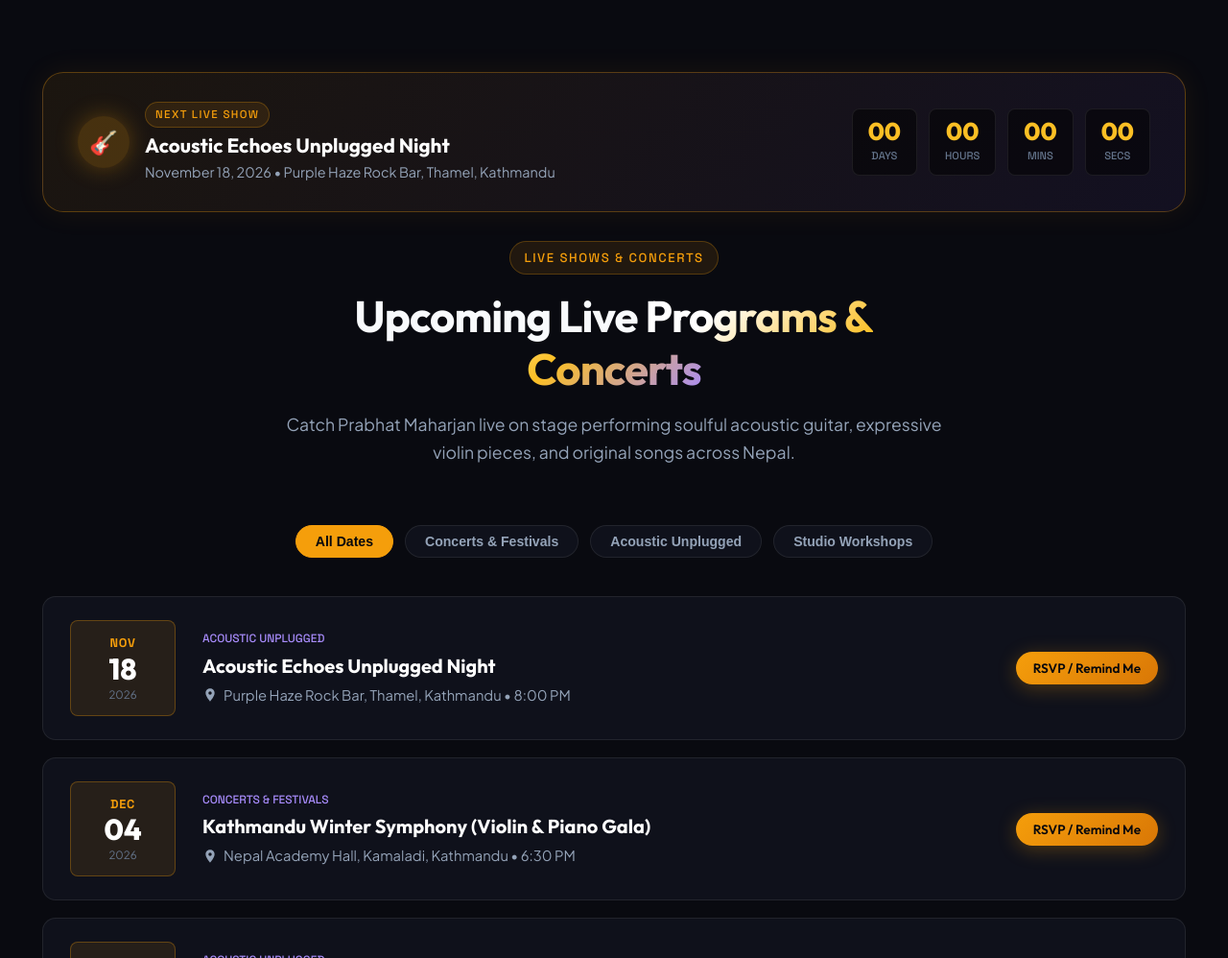
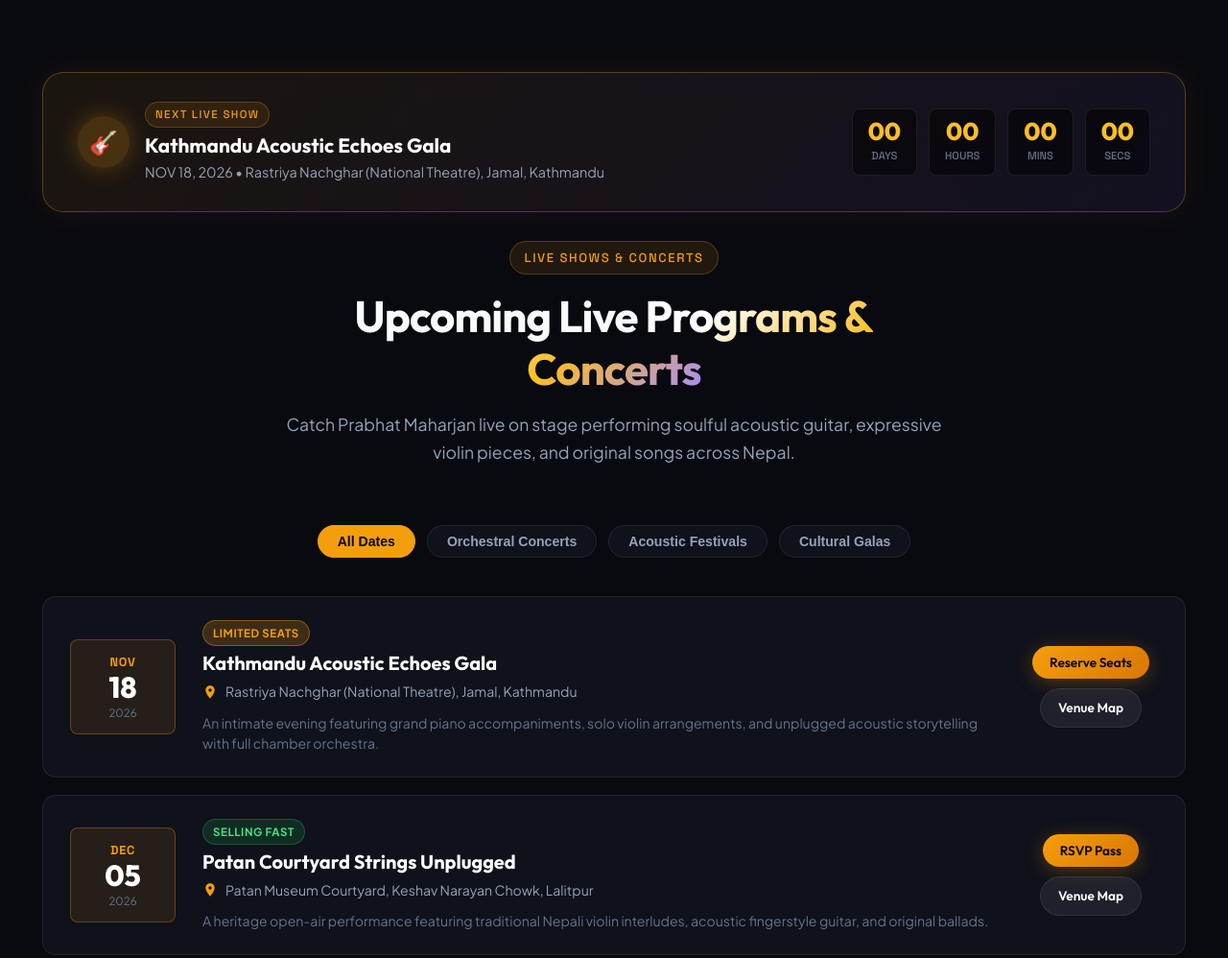
Before and after one commit to shakyamtech/Prabhat-Maharjan-, a plain HTML site: page index.html in a window 1280 px wide. Shown: the part 6980-7978 px from the top of the page at 96% size. Drawn offline with Linux system fonts and the light colour scheme.

Commit message:
fix(sync): synchronize live shows dynamically between CMS store and homepage

```diff
--- a/index.html
+++ b/index.html
@@ -767,13 +767,13 @@
         <!-- Filter tabs -->
         <div class="shows-filters-bar">
           <button class="shows-filter-btn active" data-filter="all">All Dates</button>
-          <button class="shows-filter-btn" data-filter="concert">Concerts & Festivals</button>
-          <button class="shows-filter-btn" data-filter="acoustic">Acoustic Unplugged</button>
-          <button class="shows-filter-btn" data-filter="workshop">Studio Workshops</button>
+          <button class="shows-filter-btn" data-filter="concert">Orchestral Concerts</button>
+          <button class="shows-filter-btn" data-filter="festival">Acoustic Festivals</button>
+          <button class="shows-filter-btn" data-filter="gala">Cultural Galas</button>
         </div>
 
-        <!-- Show Cards List -->
-        <div class="shows-list">
+        <!-- Show Cards List (Dynamic from CMS Store) -->
+        <div class="shows-list" id="shows-list">
           <!-- Show 1 -->
           <div class="show-card" data-category="acoustic">
             <div class="show-date-badge">
--- a/js/main.js
+++ b/js/main.js
@@ -132,23 +132,23 @@ function initConcertCountdown() {
    UPCOMING LIVE SHOWS / GIGS FILTERING & TICKET ACTIONS
 -------------------------------------------------------------------------- */
 function initShowsFilter() {
-  const showsGrid = document.getElementById('shows-grid');
-  if (showsGrid && window.cmsStore && window.cmsStore.getShows) {
+  const showsContainers = document.querySelectorAll('#shows-grid, #shows-list, .shows-list');
+  if (showsContainers.length > 0 && window.cmsStore && window.cmsStore.getShows) {
     const shows = window.cmsStore.getShows();
     if (shows && shows.length > 0) {
-      showsGrid.innerHTML = shows.map(s => `
-        <div class="show-card" data-category="${s.category}">
+      const showsHTML = shows.map(s => `
+        <div class="show-card" data-category="${s.category || 'concert'}">
           <div class="show-date-badge">
             <span class="show-month">${s.month || 'NOV'}</span>
             <span class="show-day">${s.day || '01'}</span>
             <span class="show-year">${s.year || '2026'}</span>
           </div>
           <div class="show-details">
-            <div class="show-status-badge ${s.status === 'Sold Out' ? 'status-sold' : s.status === 'Limited Seats' ? 'status-selling' : 'status-available'}">${s.status}</div>
+            <div class="show-status-badge ${s.status === 'Sold Out' ? 'status-sold' : s.status === 'Limited Seats' ? 'status-selling' : 'status-available'}">${s.status || 'Tickets Available'}</div>
             <h3 class="show-title">${s.title}</h3>
             <div class="show-venue">
               <svg viewBox="0 0 24 24" width="16" height="16" fill="currentColor"><path d="M12 2C8.13 2 5 5.13 5 9c0 5.25 7 13 7 13s7-7.75 7-13c0-3.87-3.13-7-7-7zm0 9.5c-1.38 0-2.5-1.12-2.5-2.5s1.12-2.5 2.5-2.5 2.5 1.12 2.5 2.5-1.12 2.5-2.5 2.5z"/></svg>
-              <span>${s.venue}</span>
+              <span>${s.venue || 'Kathmandu, Nepal'}</span>
             </div>
             <p class="show-desc">${s.description || ''}</p>
           </div>
@@ -158,11 +158,25 @@ function initShowsFilter() {
           </div>
         </div>
       `).join('');
+
+      showsContainers.forEach(container => {
+        container.innerHTML = showsHTML;
+      });
+
+      // Update countdown banner event info with next upcoming show
+      const nextShow = shows[0];
+      const cdTitle = document.querySelector('.cd-event-title');
+      const cdMeta = document.querySelector('.cd-event-meta');
+      if (nextShow && cdTitle) {
+        cdTitle.textContent = nextShow.title;
+      }
+      if (nextShow && cdMeta) {
+        cdMeta.textContent = `${nextShow.month || 'NOV'} ${nextShow.day || '18'}, ${nextShow.year || '2026'} • ${nextShow.venue}`;
+      }
     }
   }
 
   const filterBtns = document.querySelectorAll('.filter-btn[data-filter], .shows-filter-btn');
-  const showCards = document.querySelectorAll('.show-card');
 
   filterBtns.forEach(btn => {
     btn.addEventListener('click', () => {
@@ -170,7 +184,8 @@ function initShowsFilter() {
       btn.classList.add('active');
       const category = btn.dataset.filter;
 
-      showCards.forEach(card => {
+      const currentShowCards = document.querySelectorAll('.show-card');
+      currentShowCards.forEach(card => {
         if (category === 'all' || card.dataset.category === category) {
           card.style.display = 'grid';
           card.classList.add('fade-in');
@@ -181,16 +196,15 @@ function initShowsFilter() {
     });
   });
 
-  // Ticket reservation buttons
-  const ticketBtns = document.querySelectorAll('.btn-ticket, .btn-rsvp');
-  ticketBtns.forEach(btn => {
-    btn.addEventListener('click', (e) => {
-      const showTitle = btn.dataset.show || 'Upcoming Concert';
-      showToast(`🎟️ Reserving seats for "${showTitle}"... Redirecting to booking.`);
-      setTimeout(() => {
-        window.location.href = `booking.html?show=${encodeURIComponent(showTitle)}`;
-      }, 1000);
-    });
+  // Ticket reservation buttons (using event delegation for dynamic cards)
+  document.addEventListener('click', (e) => {
+    const ticketBtn = e.target.closest('.btn-ticket, .btn-rsvp');
+    if (!ticketBtn) return;
+    const showTitle = ticketBtn.dataset.show || 'Upcoming Concert';
+    showToast(`🎟️ Reserving seats for "${showTitle}"... Redirecting to booking.`);
+    setTimeout(() => {
+      window.location.href = `booking.html?show=${encodeURIComponent(showTitle)}`;
+    }, 1000);
   });
 }
 
```
